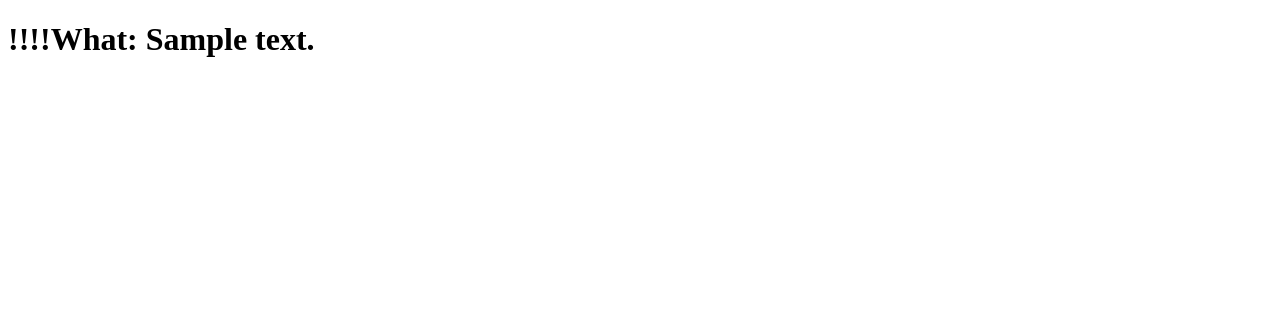
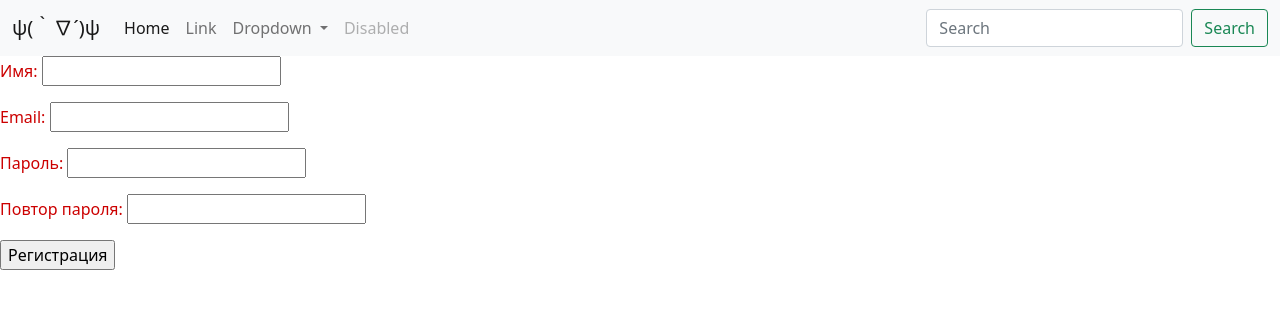
Before and after one commit to Dybovskaya-Polina/flaskProject, a Flask app: template app/templates/form.html in a window 1280 px wide. Shown: the top 309 px of the page. Run offline with Flask 3, Linux system fonts and the light colour scheme; the template is opened without the code that fills it: values that come from a table or form of the project are taken from there, most other values are stand-ins (such as "Sample title", 1, 10 or a date in 2020); some libraries are stand-ins or nearby versions.

Commit message:
форма есть ошибки не выводит

```diff
--- a/app/forms.py
+++ b/app/forms.py
@@ -1,12 +1,11 @@
+
 from flask_wtf import FlaskForm
 from wtforms import *
-from wtforms.validators import DataRequired, Email
+from wtforms.validators import DataRequired, Email, EqualTo, InputRequired, Length
 
 class ContactForm(FlaskForm):
-    text=StringField("Email: ", validators=[Email()])
-    '''
-    name = StringField("Name: ", validators=[DataRequired()])
-    email = StringField("Email: ", validators=[Email()])
-    message = TextAreaField("Message", validators=[DataRequired()])
-    '''
-    submit = SubmitField("Submit")
+    name = StringField("Имя: ", validators=[Length(min=4, max=100, message="Имя должно быть от 4 до 100 символов")])
+    email = StringField("Email: ", validators=[Email("Некорректный email")])
+    psw = PasswordField("Пароль: ", validators=[DataRequired(),Length(min=4, max=100, message="Пароль должен быть от 4 до 100 символов")])
+    psw2 = PasswordField("Повтор пароля: ", validators=[DataRequired(), EqualTo('psw', message="Пароли не совпадают")])
+    submit = SubmitField("Регистрация")
--- /dev/null
+++ b/app/static/css/styles.css
@@ -0,0 +1,10 @@
+.form.invalid {
+	display: inline-block;
+	background: #FF9898;
+}
+.form.invalid-feedback {
+	color: #CC0000;
+}
+.form{
+color: #CC0000;
+}
--- a/app/templates/base.html
+++ b/app/templates/base.html
@@ -4,6 +4,7 @@
     <meta charset="UTF-8">
 
     <title>Title2222</title>
+  <link type="text/css" href="{{ url_for('static', filename='css/styles.css')}}" rel="stylesheet" />
     <link href="https://cdn.jsdelivr.net/npm/bootstrap@5.0.2/dist/css/bootstrap.min.css" rel="stylesheet" integrity="sha384-EVSTQN3/azprG1Anm3QDgpJLIm9Nao0Yz1ztcQTwFspd3yD65VohhpuuCOmLASjC" crossorigin="anonymous">
     {% block navbar %}
         <nav class="navbar navbar-expand-lg navbar-light bg-light">
--- a/app/templates/form.html
+++ b/app/templates/form.html
@@ -1,19 +1,24 @@
-<!DOCTYPE html>
-<html lang="en">
-<head>
-    <meta charset="UTF-8">
+ {% extends 'base.html' %}
 
-    <title>Forma</title>
-    {% from 'bootstrap5/form.html'import render_form %}
-    {{ bootstrap.load_css()}}
-    {{ bootstrap.load_js() }}
+{% block content %}
 
-</head>
-<body>
-<h1> !!!!What: {% if text  %}{{ text }}{% else %}Nothing{% endif %}</h1>
-<form method="post">
+<form method="post" class="form">
+{{ form.hidden_tag() }}
 
+{% for field in form if field.name not in ['csrf_token', 'submit'] -%}
+	<p>{{ field.label() }}
+	{% if field.errors %}
+		{{ field(class="invalid") }}
+	<span class="invalid-feedback">
+		{% for e in field.errors %}
+		{{ e }}
+		{% endfor %}
+	</span>
+	{% else %}
+		{{ field() }}
+	{% endif %}
+{% endfor %}
 
+<p>{{ form.submit() }}
 </form>
-</body>
-</html>
+{% endblock %}
```
Also changed, not shown: app/routes.py (+2 -8 lines).
